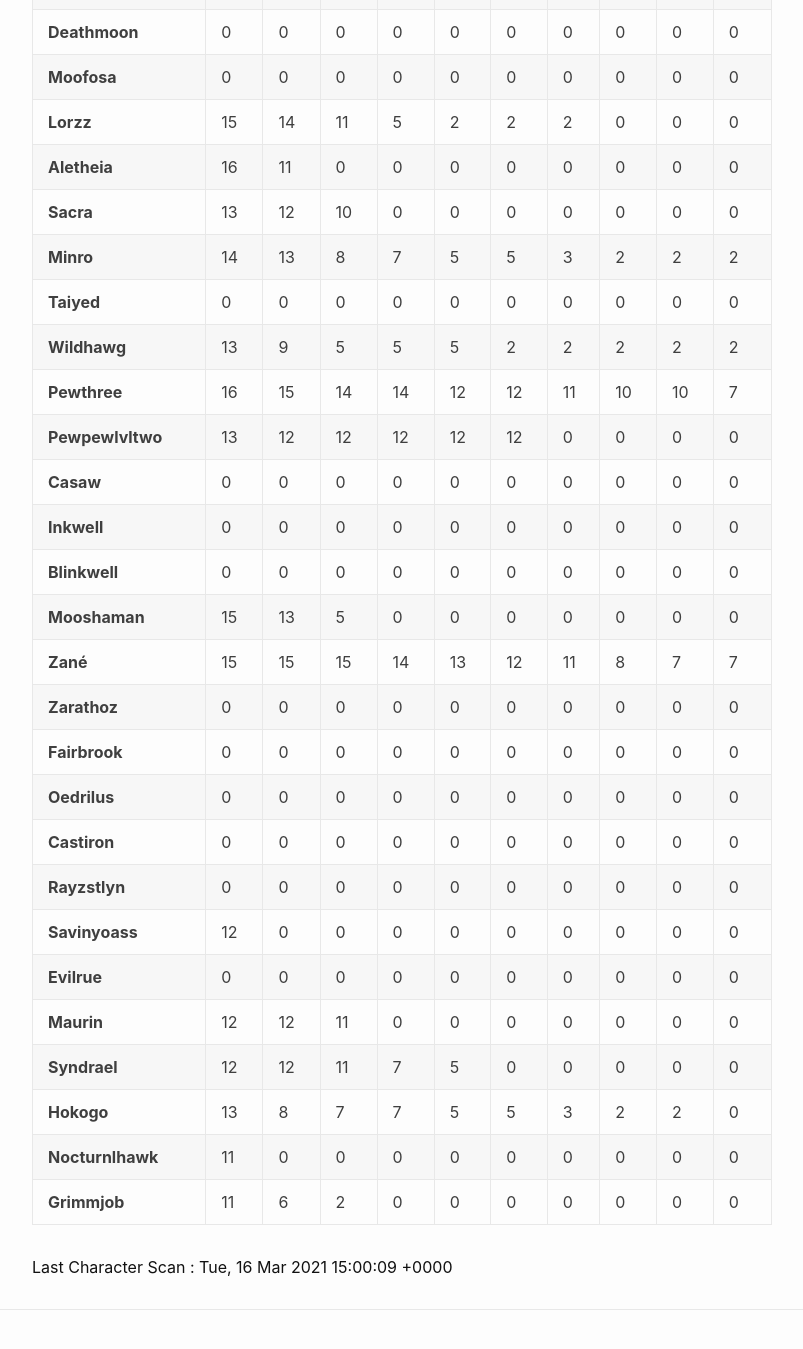
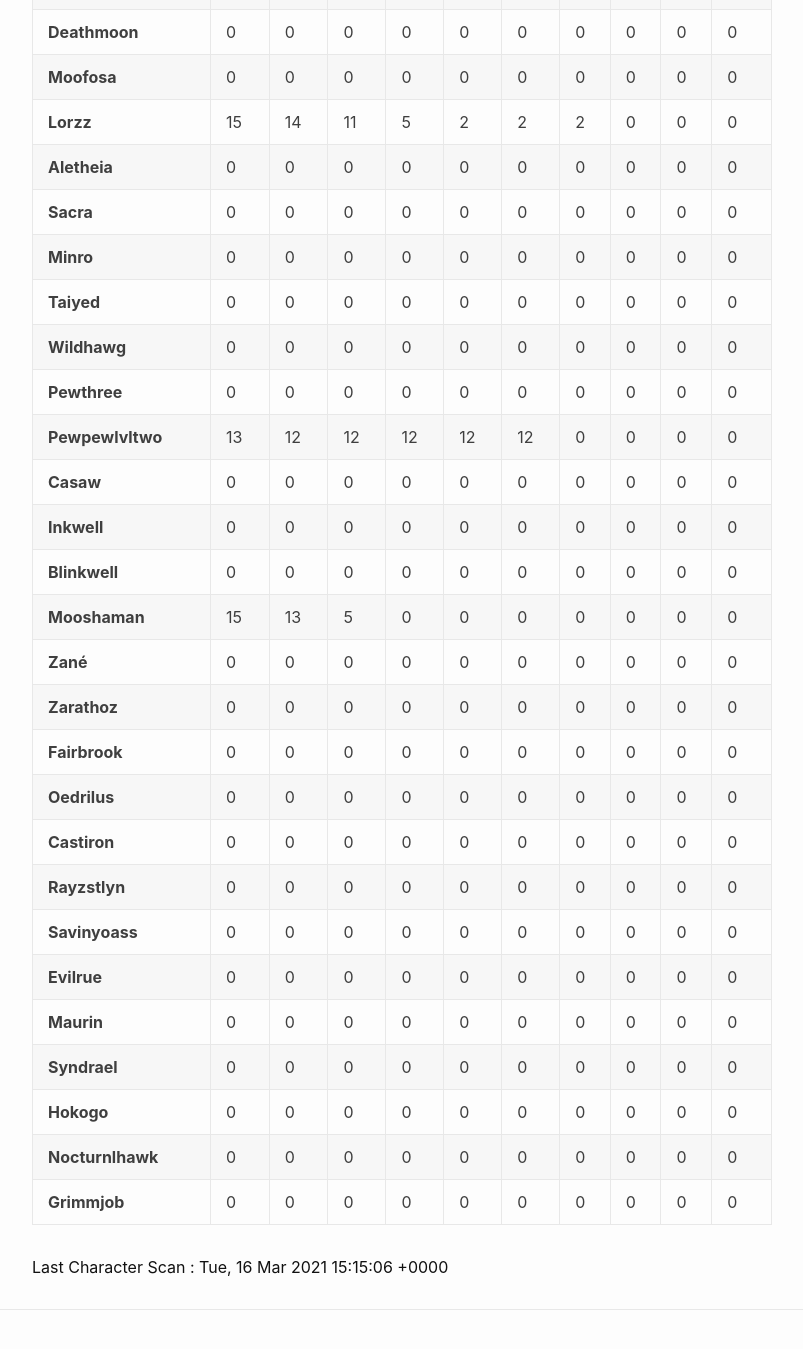
Before and after one commit to eldertribunal/keystonetracker, a Jekyll site: the page built from weekly.md, in a window 1280 px wide and 1400 px high, scrolled down 449 px. Shown: the top 1349 px of the window, without its empty margins (126-929 px from the left). Built offline with Jekyll 4.4.1, drawn with Linux system fonts in a browser that asks for light colours.

Commit message:
auto scan Tue Mar 16 15:15:48 UTC 2021

```diff
--- a/_data/scanned.json
+++ b/_data/scanned.json
@@ -1,3 +1,3 @@
 {
-  "timestamp": 1615906809
+  "timestamp": 1615907706
 }
--- a/_data/weekly.json
+++ b/_data/weekly.json
@@ -47,7 +47,7 @@
   {
     "name": "Hecubus",
     "dungeons": [
-      10,
+      0,
       0,
       0,
       0,
@@ -62,9 +62,9 @@
   {
     "name": "Beastmaster",
     "dungeons": [
-      16,
-      15,
-      8,
+      0,
+      0,
+      0,
       0,
       0,
       0,
@@ -137,8 +137,8 @@
   {
     "name": "Aletheia",
     "dungeons": [
-      16,
-      11,
+      0,
+      0,
       0,
       0,
       0,
@@ -152,9 +152,9 @@
   {
     "name": "Sacra",
     "dungeons": [
-      13,
-      12,
-      10,
+      0,
+      0,
+      0,
       0,
       0,
       0,
@@ -167,16 +167,16 @@
   {
     "name": "Minro",
     "dungeons": [
-      14,
-      13,
-      8,
-      7,
-      5,
-      5,
-      3,
-      2,
-      2,
-      2
+      0,
+      0,
+      0,
+      0,
+      0,
+      0,
+      0,
+      0,
+      0,
+      0
     ]
   },
   {
@@ -197,31 +197,31 @@
   {
     "name": "Wildhawg",
     "dungeons": [
-      13,
-      9,
-      5,
-      5,
-      5,
-      2,
-      2,
-      2,
-      2,
-      2
+      0,
+      0,
+      0,
+      0,
+      0,
+      0,
+      0,
+      0,
+      0,
+      0
     ]
   },
   {
     "name": "Pewthree",
     "dungeons": [
-      16,
-      15,
-      14,
-      14,
-      12,
-      12,
-      11,
-      10,
-      10,
-      7
+      0,
+      0,
+      0,
+      0,
+      0,
+      0,
+      0,
+      0,
+      0,
+      0
     ]
   },
   {
@@ -302,16 +302,16 @@
   {
     "name": "Zan\u00e9",
     "dungeons": [
-      15,
-      15,
-      15,
-      14,
-      13,
-      12,
-      11,
-      8,
-      7,
-      7
+      0,
+      0,
+      0,
+      0,
+      0,
+      0,
+      0,
+      0,
+      0,
+      0
     ]
   },
   {
@@ -392,7 +392,7 @@
   {
     "name": "Savinyoass",
     "dungeons": [
-      12,
+      0,
       0,
       0,
       0,
@@ -422,9 +422,9 @@
   {
     "name": "Maurin",
     "dungeons": [
-      12,
-      12,
-      11,
+      0,
+      0,
+      0,
       0,
       0,
       0,
@@ -437,11 +437,11 @@
   {
     "name": "Syndrael",
     "dungeons": [
-      12,
-      12,
-      11,
-      7,
-      5,
+      0,
+      0,
+      0,
+      0,
+      0,
       0,
       0,
       0,
@@ -452,22 +452,22 @@
   {
     "name": "Hokogo",
     "dungeons": [
-      13,
-      8,
-      7,
-      7,
-      5,
-      5,
-      3,
-      2,
-      2,
+      0,
+      0,
+      0,
+      0,
+      0,
+      0,
+      0,
+      0,
+      0,
       0
     ]
   },
   {
     "name": "Nocturnlhawk",
     "dungeons": [
-      11,
+      0,
       0,
       0,
       0,
@@ -482,9 +482,9 @@
   {
     "name": "Grimmjob",
     "dungeons": [
-      11,
-      6,
-      2,
+      0,
+      0,
+      0,
       0,
       0,
       0,
```
